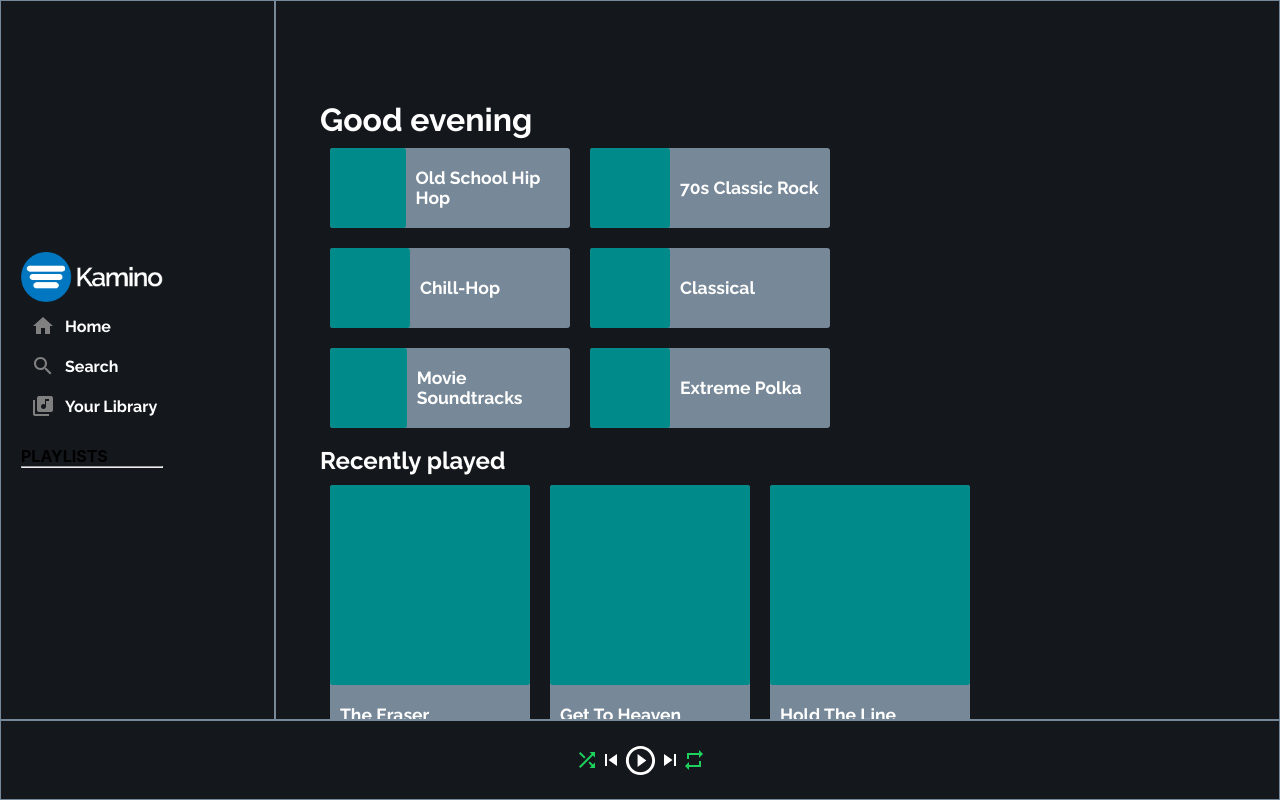
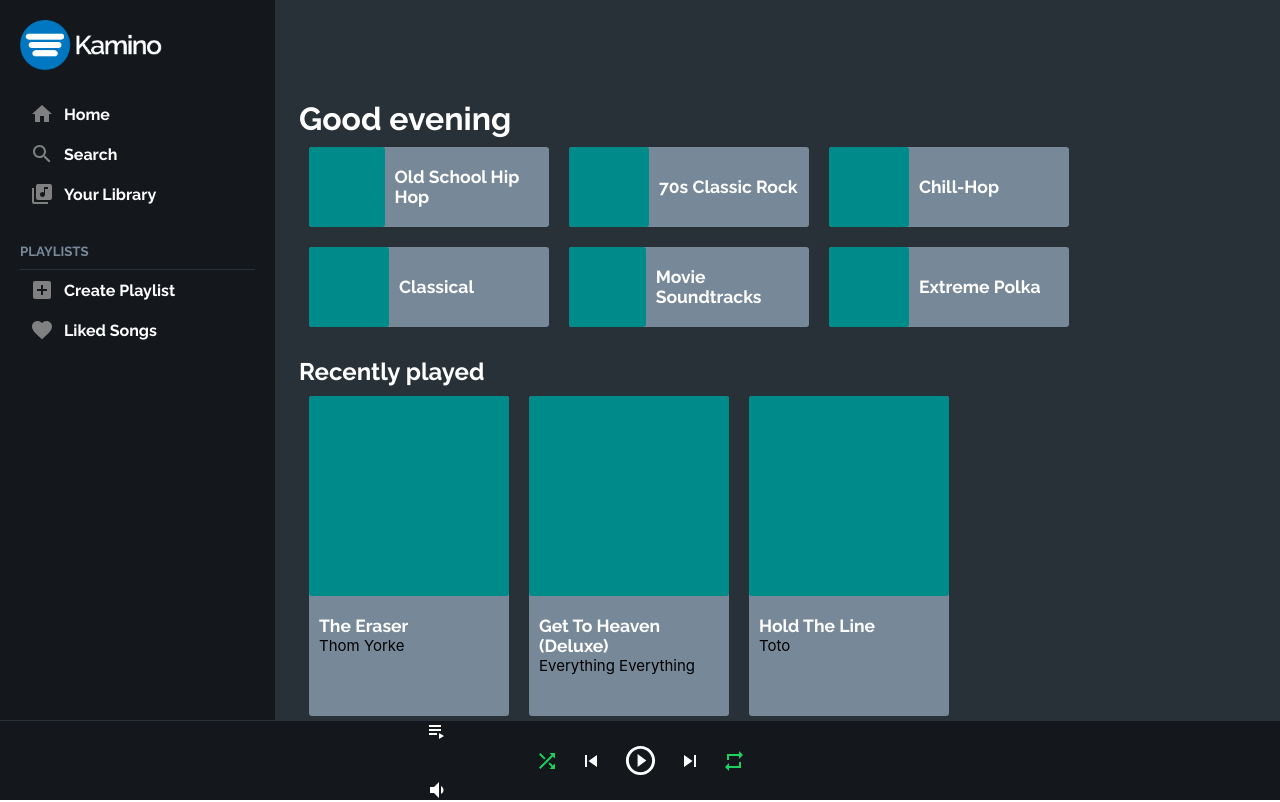
Before and after one commit to eban5/kamino, a React (Create React App) app: page / in a window 1280 px wide. Built offline with nearby package versions, Linux system fonts and the light colour scheme.

Commit message:
Proper spacing and hover effects on sidebar

```diff
--- a/src/App.css
+++ b/src/App.css
@@ -1,4 +1,4 @@
-@import url("https://fonts.googleapis.com/css2?family=Lato:wght@400;700;900&family=Noticia+Text:wght@400;700&family=Raleway:wght@700;900&display=swap");
+@import url('https://fonts.googleapis.com/css2?family=Lato:wght@400;700;900&family=Noticia+Text:wght@400;700&family=Raleway:wght@700;900&display=swap');
 
 * {
   margin: 0;
@@ -11,7 +11,7 @@ h3,
 h4,
 h5,
 h6 {
-	font-family: "Raleway", sans-serif;
+  font-family: 'Raleway', sans-serif;
   color: var(--color-text);
 }
 
@@ -23,28 +23,33 @@ h6 {
   grid-template-rows: 90% 10%;
 }
 
-footer {
-	grid-column: 1 / span 2;
-}
-
 main,
 aside,
 footer {
-	background: var(--color-dark-gray);
   display: flex;
   align-items: center;
   justify-content: center;
-	border: 1px solid var(--color-light-gray);
   padding: 20px;
+}
+
+main {
+  background: var(--color-medium-gray);
+	overflow-y: scroll;
+  padding: 100px 0 0;
+}
+
+aside {
+  background: var(--color-dark-gray);
 }
 
 main,
 aside {
+  align-items: baseline;
 	justify-content: left;
 }
 
-main {
-	overflow-y: scroll;
-	align-items: baseline;
-	padding-top: 100px;
+footer {
+  background: var(--color-dark-gray);
+  grid-column: 1 / span 2;
+	border-top: 0.5px solid var(--color-medium-gray);
 }
--- a/src/App.tsx
+++ b/src/App.tsx
@@ -3,7 +3,7 @@ import './Home.css';
 
 import { Sidebar } from './Sidebar';
 import Controls from './Controls';
-import { Container, Grid, Paper } from '@material-ui/core';
+import { Container, Grid } from '@material-ui/core';
 import Card from './Card';
 
 const QuickPlaylists = () => {
@@ -73,20 +73,21 @@ const TopShows = () => {
 
 export const Home = () => {
   return (
-    <Container maxWidth="lg">
-      <Grid container spacing={2}>
+
+    <Container maxWidth="xl">
+      <Grid container spacing={5}>
         <Grid item lg={10}>
           <Greeting />
           <QuickPlaylists />
         </Grid>
       </Grid>
-      <Grid container spacing={2}>
+      <Grid container spacing={5}>
         <Grid item lg={10}>
           <h2>Recently played</h2>
           <RecentlyPlayed />
         </Grid>
       </Grid>
-      <Grid container spacing={2}>
+      <Grid container spacing={5}>
         <Grid item lg={10}>
           <h2>Your top shows</h2>
           <TopShows />
--- a/src/Controls.css
+++ b/src/Controls.css
@@ -7,6 +7,14 @@
   width: 100%;
   background-color: #282828;
   padding: 20px;
+}
+.controls > div > svg {
+  /* padding: 0 10px; */
+  cursor: pointer;
+
+}
+.footer__center > svg {
+  padding: 0 10px;
 }
 .footer__left {
   flex: 0.3;
--- a/src/Controls.tsx
+++ b/src/Controls.tsx
@@ -12,6 +12,9 @@ import './Controls.css';
 const Controls = () => {
   return (
     <div className="controls">
+      <div className="footer__left">
+        <PlaylistPlay className="footer__icon" />
+      </div>
       <div className="footer__center">
         <Shuffle className="footer__green" />
         <SkipPrevious className="footer__icon" />
@@ -19,6 +22,9 @@ const Controls = () => {
         <SkipNext className="footer__icon" />
         <Repeat className="footer__green" />
       </div>
+      <div className="footer__right">
+        <VolumeDown className="footer__icon" />
+      </div>
     </div>
   );
 };
--- /dev/null
+++ b/src/Sidebar.css
@@ -0,0 +1,13 @@
+.sidebar {
+  width: 100%;
+}
+
+.sidebar__logo {
+  padding-bottom: 20px;
+}
+
+.sidebar__title {
+  color: var(--color-light-gray);
+  padding: 10px 0;
+  border-bottom: 0.5px solid var(--color-medium-gray);
+}
--- a/src/Sidebar.tsx
+++ b/src/Sidebar.tsx
@@ -1,9 +1,10 @@
+import './Sidebar.css';
 import './SidebarItem.css';
 import HomeIcon from '@material-ui/icons/Home';
 import SearchIcon from '@material-ui/icons/Search';
+import AddBoxIcon from '@material-ui/icons/AddBox';
+import FavoriteIcon from '@material-ui/icons/Favorite';
 import { LibraryMusic } from '@material-ui/icons';
-// import { useDataLayerValue } from "./DataLayer";
-import { Icon } from '@material-ui/core';
 import kaminoBrand from './images/kamino-brand.png';
 
 const SidebarItem = (props: any) => {
@@ -18,8 +19,6 @@ const SidebarItem = (props: any) => {
 };
 
 export const Sidebar = () => {
-  // const [{ playlists }, dispatch] = {}
-
   return (
     <div className="sidebar">
       <img
@@ -33,8 +32,10 @@ export const Sidebar = () => {
       <SidebarItem title="Search" Icon={SearchIcon} />
       <SidebarItem title="Your Library" Icon={LibraryMusic} />
       <br />
-      <strong className="sidebar__title">PLAYLISTS</strong>
-      <hr />
+      <h5 className="sidebar__title">PLAYLISTS</h5>
+      <SidebarItem title="Create Playlist" Icon={AddBoxIcon} />
+      <SidebarItem title="Liked Songs" Icon={FavoriteIcon} />
+
       {/* {playlists?.items?.map((playlist) => (
 				<SidebarItem title={playlist.name} />
 			))} */}
--- a/src/SidebarItem.css
+++ b/src/SidebarItem.css
@@ -5,10 +5,12 @@
   height: 40px;
   cursor: pointer;
   transition: 200ms color ease-in;
+  width: 100%;
 }
 
 .sidebar-item:hover {
   color: white;
+  background-color: var(--color-medium-gray);
 }
 
 .sidebar-item__icon {
```
Lines whose indentation alone changed are shown as unchanged.
